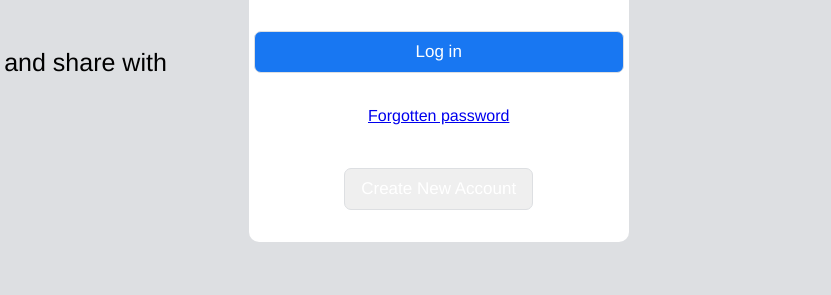
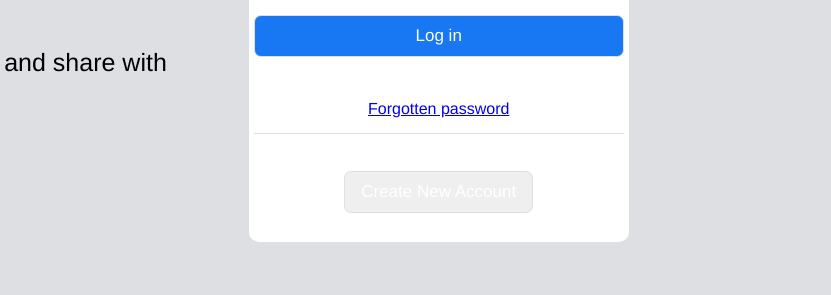
Before and after one commit to lynn-hnainy/FacebookClone, a plain HTML site: page index.html in a window 1280 px wide. Shown: the part 283-578 px from the top of the page, 449-1280 px from the left. Drawn offline with Linux system fonts and the light colour scheme.

Commit message:
Styling forgot link

```diff
--- a/styles/styles.css
+++ b/styles/styles.css
@@ -65,3 +65,10 @@ input{
 .top .info .btn-create{
     padding:10px;
 }
+
+.top .info .forgot{
+    border-bottom: 1px solid #dddfe2;
+    width: 370px;
+    text-align: center;
+    padding: 15px 0;
+}
```
